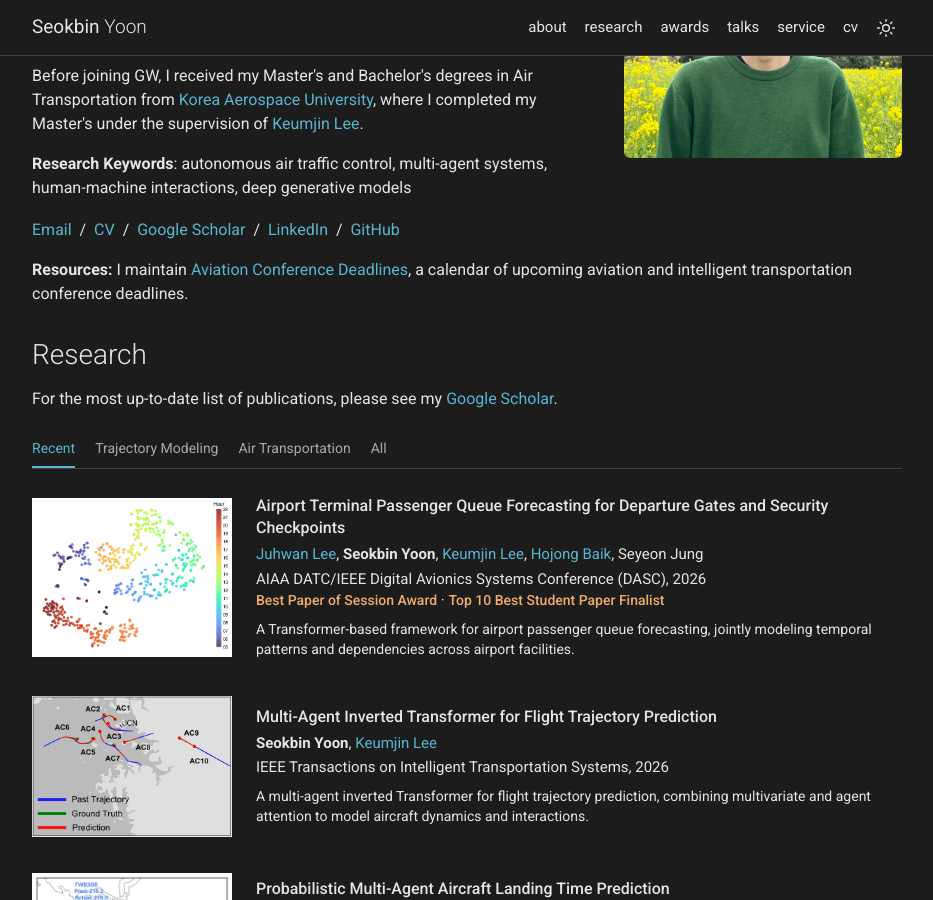
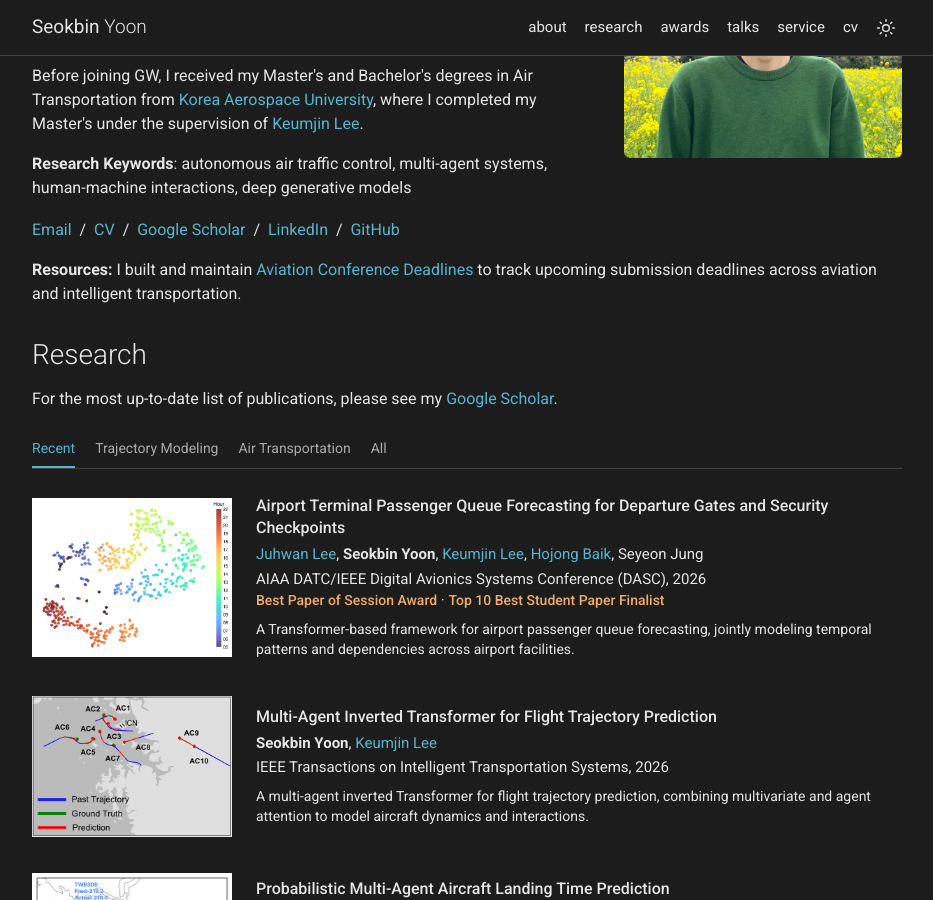
Before and after one commit to seokbinyoon96/seokbinyoon96.github.io, a Jekyll site: the page built from index.html, in a window 1280 px wide and 900 px high, scrolled down 325 px. Shown: the whole window, without its empty margins (173-1106 px from the left). Built offline with Jekyll 4.4.1, drawn with Linux system fonts in a browser that asks for light colours.

Commit message:
Refine conference calendar resource description

```diff
--- a/index.html
+++ b/index.html
@@ -42,8 +42,8 @@ subtitle: Mechanical and Aerospace Engineering · George Washington University
     </p>
 
     <p class="resource-note">
-      <strong>Resources:</strong> I maintain <a href="https://seokbinyoon96.github.io/aviation-deadlines/">Aviation Conference Deadlines</a>,
-      a calendar of upcoming aviation and intelligent transportation conference deadlines.
+      <strong>Resources:</strong> I built and maintain <a href="https://seokbinyoon96.github.io/aviation-deadlines/">Aviation Conference Deadlines</a>
+      to track upcoming submission deadlines across aviation and intelligent transportation.
     </p>
 
   <!-- News is temporarily hidden. Uncomment to restore.
```
